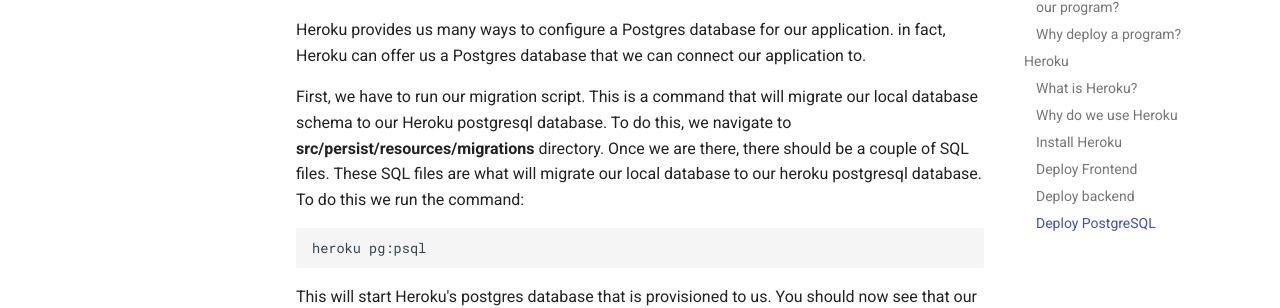
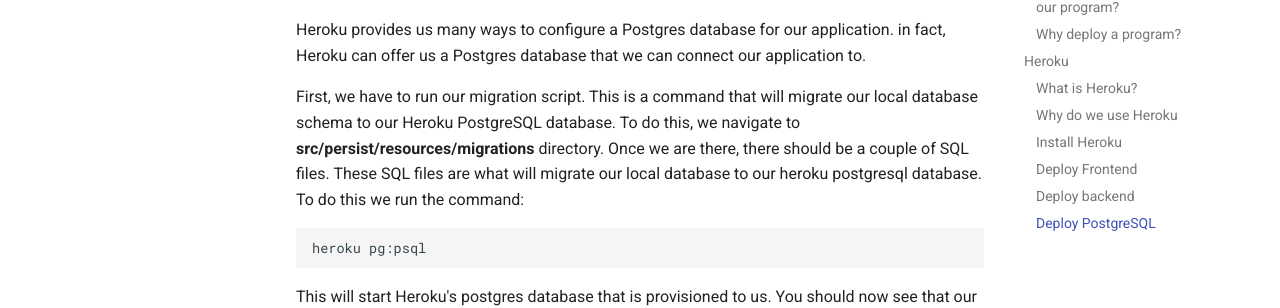
Before and after one commit to Code-4-Community/learning-resources, an MkDocs documentation site: the page built from docs/jumpstart/week-10.md, in a window 1280 px wide and 900 px high, scrolled down 5902 px. Shown: the part 173-481 px from the top of the window. Built offline with MkDocs 1.6.1 and Material for MkDocs 9.7.7, drawn with Linux system fonts in a browser that asks for light colours; comment, search, counter and statistics services are not loaded.

````diff
--- a/docs/jumpstart/week-10.md
+++ b/docs/jumpstart/week-10.md
@@ -192,7 +192,7 @@ We have to deploy our database to the cloud so that everyone that accesses our a
 Heroku provides us many ways to configure a Postgres database for our application. in fact, Heroku can offer us a Postgres database that we can connect our application to.
 
 First, we have to run our migration script. This is a command that will migrate our local database schema to our
-Heroku postgresql database. To do this, we navigate to <strong> src/persist/resources/migrations </strong> directory.
+Heroku PostgreSQL database. To do this, we navigate to <strong> src/persist/resources/migrations </strong> directory.
 Once we are there, there should be a couple of SQL files. These SQL files are what will migrate our local database to our heroku
 postgresql database. To do this we run the command:
 ```shell
````
